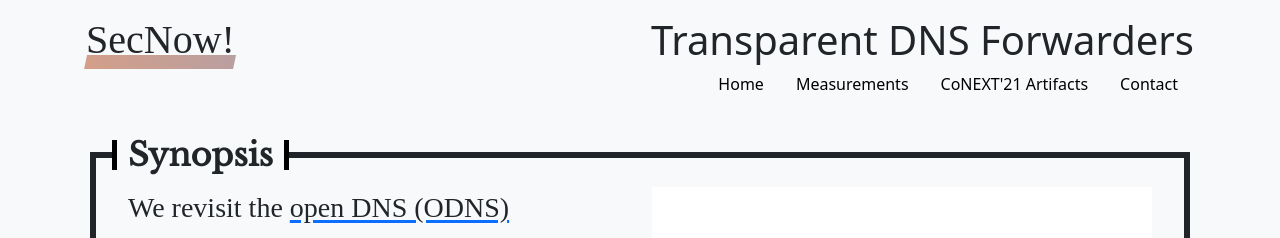
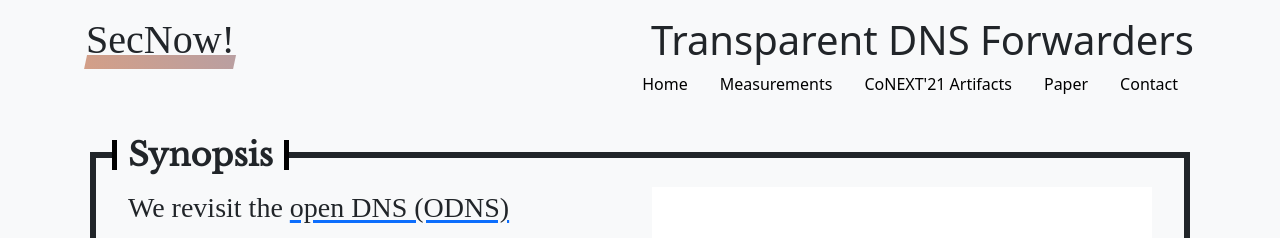
Before and after one commit to netd-tud/odns.secnow.net, a Jekyll site: the page built from index.md, in a window 1280 px wide. Shown: the top 238 px of the page. Built offline with Jekyll 4.4.1, drawn with Linux system fonts in a browser that asks for light colours; some web fonts are replaced.

Commit message:
add paper

```diff
--- a/_config.yml
+++ b/_config.yml
@@ -15,6 +15,8 @@ navbar_list:
   link: /data
 - name: CoNEXT'21 Artifacts
   link: https://github.com/ilabrg/artifacts-conext21-dns-fwd
+- name: Paper
+  link: /assets/static/nksw-tfuco-21.pdf
 - name: Contact
   link: /contact
 
--- a/index.md
+++ b/index.md
@@ -26,7 +26,7 @@ subtitle: "Synopsis"
                 </div>
             </div>
             <div class="col-sm-12">
-                <a href="tba"><img src="/assets/img/main.jpg" class="w-100"></a>
+                <a href="/assets/static/nksw-tfuco-21.pdf"><img src="/assets/img/main.jpg" class="w-100"></a>
             </div>
         </div>
     </div>
```
Also changed, not shown: 1 other file.
